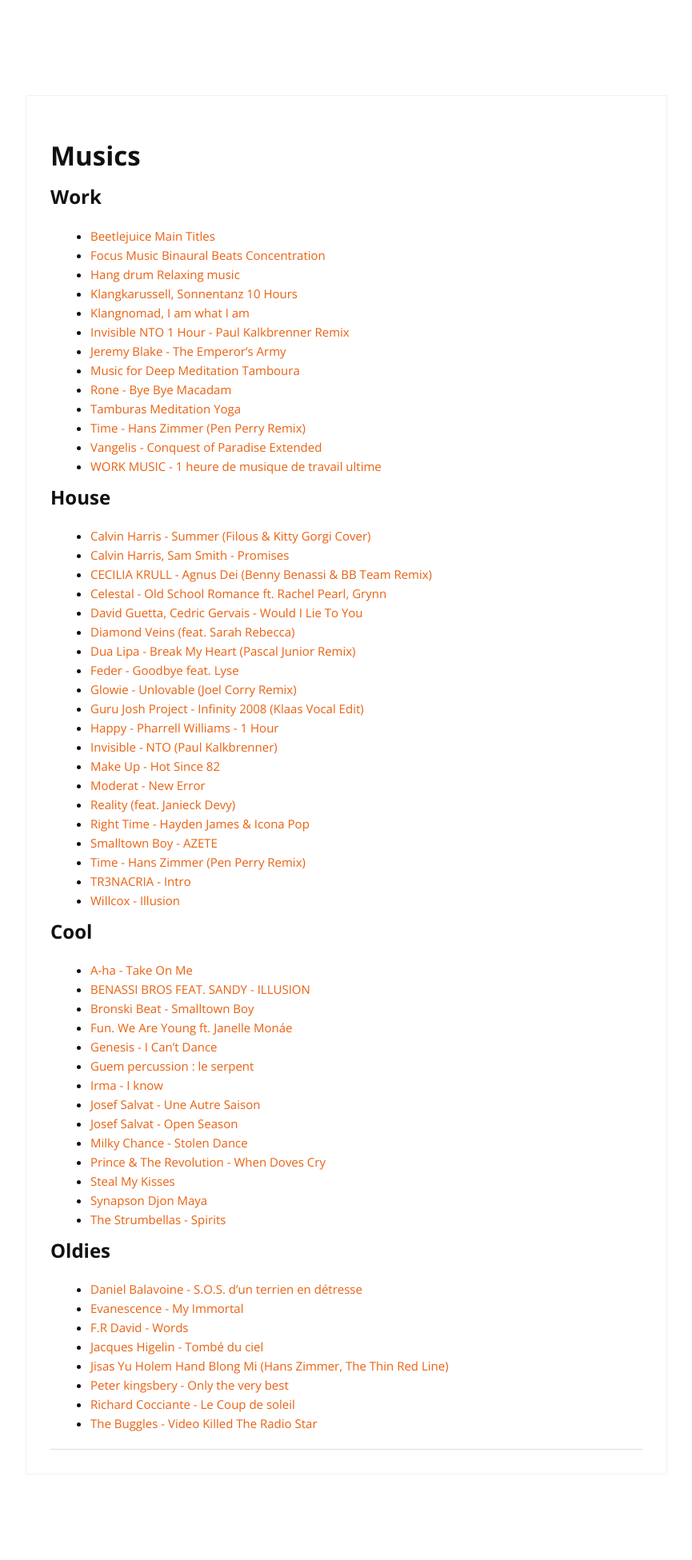
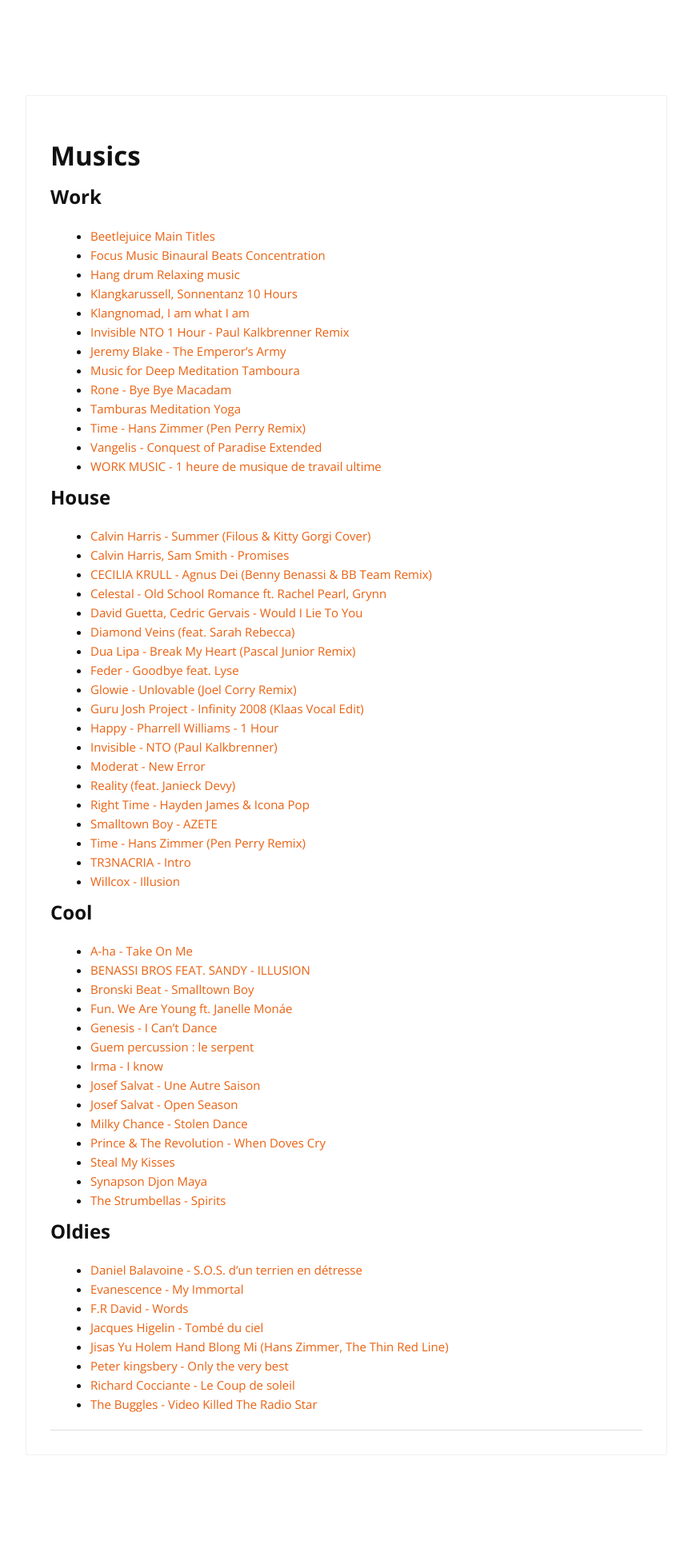
Before and after one commit to cylmat/cylmat.github.io, a Jekyll site: the page built from _pages/musics.md, in a window 1280 px wide. Shown: the whole page at 80% size, without its empty margins (207-1072 px from the left). Built offline with Jekyll 4.4.1, drawn with Linux system fonts in a browser that asks for light colours; nearby versions of some CDN libraries; after the commit the page ends 1927 px from its top, so only the background shows below that.

Commit message:
Update musics.md

```diff
--- a/_pages/musics.md
+++ b/_pages/musics.md
@@ -35,7 +35,6 @@
 - [Guru Josh Project - Infinity 2008 (Klaas Vocal Edit)](https://www.youtube.com/watch?v=dL3AiuTsbOU)
 - [Happy - Pharrell Williams - 1 Hour](https://www.youtube.com/watch?v=JRMOMjCoR58)
 - [Invisible - NTO (Paul Kalkbrenner)](https://www.youtube.com/watch?v=xF0Qx9XQCNI)
-- [Make Up - Hot Since 82](https://www.youtube.com/watch?v=m-Is6WiJiVU)
 - [Moderat - New Error](https://www.youtube.com/watch?v=Dsdvv8LFrqY)
 - [Reality (feat. Janieck Devy)](https://www.youtube.com/watch?v=7vLbNF0dZGA)
 - [Right Time - Hayden James & Icona Pop](https://www.youtube.com/watch?v=OBU3CENpnxk)
```
